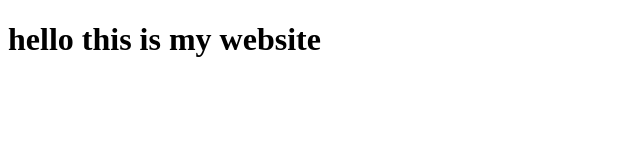
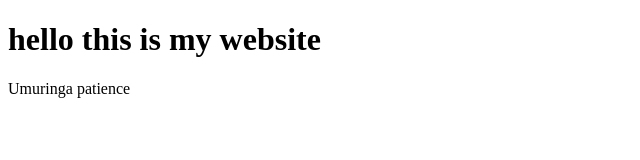
Before and after one commit to Mulinga0604/mine, a plain HTML site: page index.html in a window 1280 px wide. Shown: the whole page, without its empty margins (0-640 px from the left). Drawn offline with Linux system fonts and the light colour scheme.

Commit message:
adding index.html

```diff
--- a/index.html
+++ b/index.html
@@ -7,5 +7,6 @@
 </head>
 <body>
     <h1>hello this is my website</h1>
+    <p>Umuringa patience</p>
 </body>
 </html>
```
